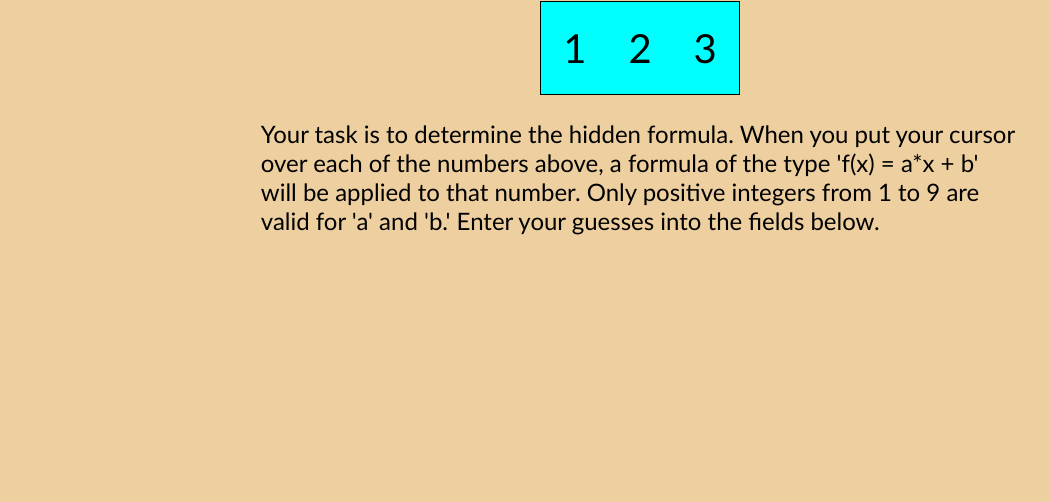
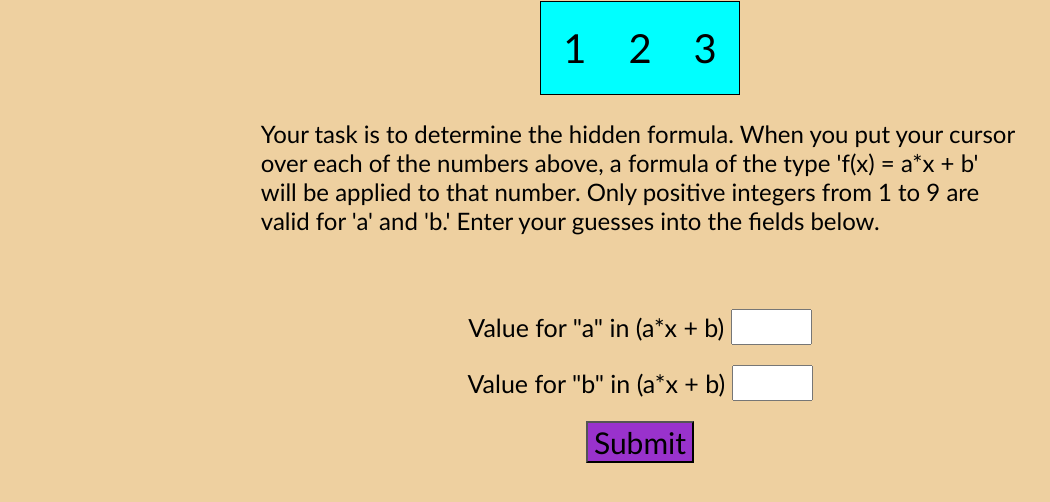
Before and after one commit to apatari/se-prep-website, a plain HTML site: page tables.html in a window 1280 px wide. Shown: the part 170-672 px from the top of the page, without its empty margins (0-1050 px from the left). Drawn offline with Linux system fonts and the light colour scheme.

Commit message:
tables.html complete

```diff
--- a/style.css
+++ b/style.css
@@ -74,3 +74,30 @@ p {
     margin-left:20%;
     margin-right: 20%;
 }
+
+#answers {
+    padding: 30px;
+    font-size: 25px;
+    text-align: center;
+}
+
+input[type="text"] {
+    font-size: 25px;
+    font-family: 'Gill Sans', 'Gill Sans MT', Calibri, 'Trebuchet MS', sans-serif;
+    text-align: center;
+}
+
+.ans-field {
+    margin:20px;
+}
+
+#response {
+    text-align: center;
+
+}
+
+#submit {
+    font-size: 30px;
+    font-family: 'Gill Sans', 'Gill Sans MT', Calibri, 'Trebuchet MS', sans-serif;
+    background-color: darkorchid;
+}
--- a/tables.html
+++ b/tables.html
@@ -24,6 +24,21 @@
             Enter your guesses into the fields below.
         </p>
     </div>
+    <div id="answers">
+        <div class="ans-field">
+            <label for="a">Value for "a" in (a*x + b)</label>
+        <input type="text" id="a" size="5" minlength="1" maxlength="1">
+        </div>
+        <div class="ans-field">
+             <label for="b">Value for "b" in (a*x + b)</label>
+        <input type="text" id="b" size="5" minlength="1" maxlength="1">
+        </div>
+        <button id="submit">Submit</button>
+        <div id="response">
+            <h2 id="response-text"></h2>
+        </div>
+
+    </div>
     <script type="text/javascript" src="tables.js"></script>
 </body>
 </html>
```
Also changed, not shown: index.html (+8 -5 lines).
